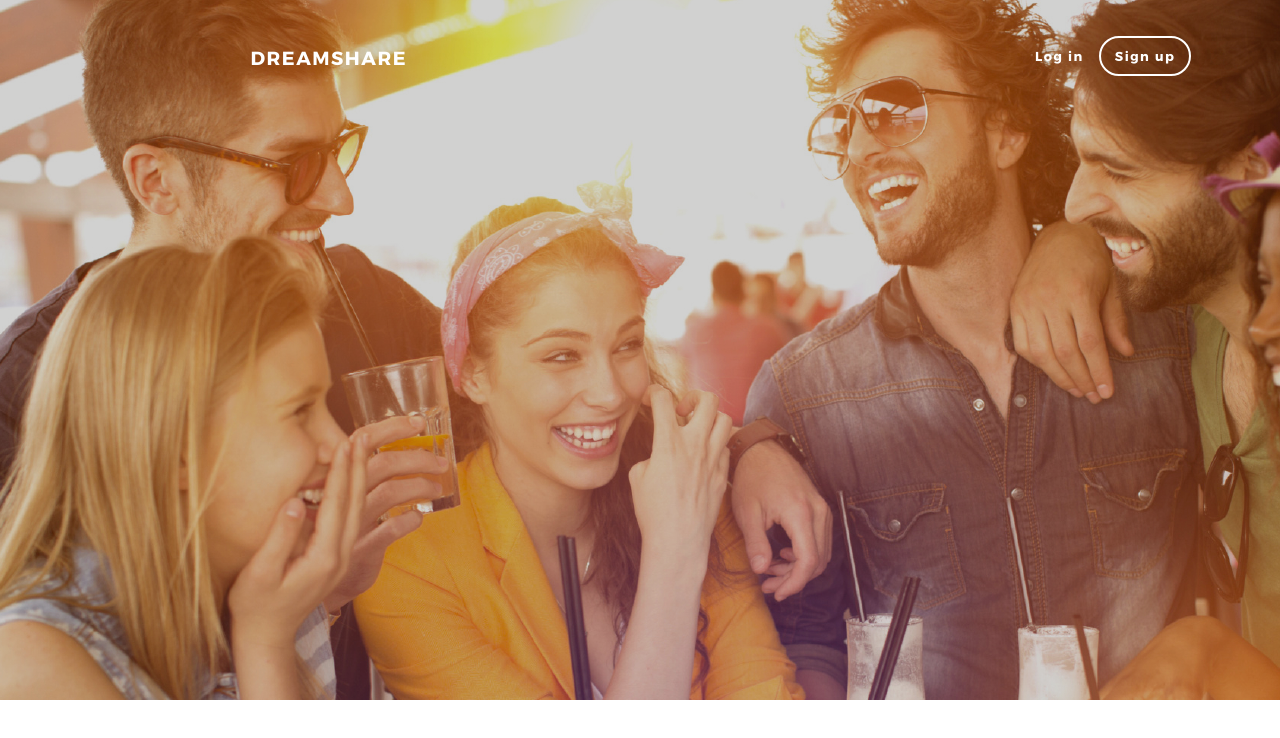
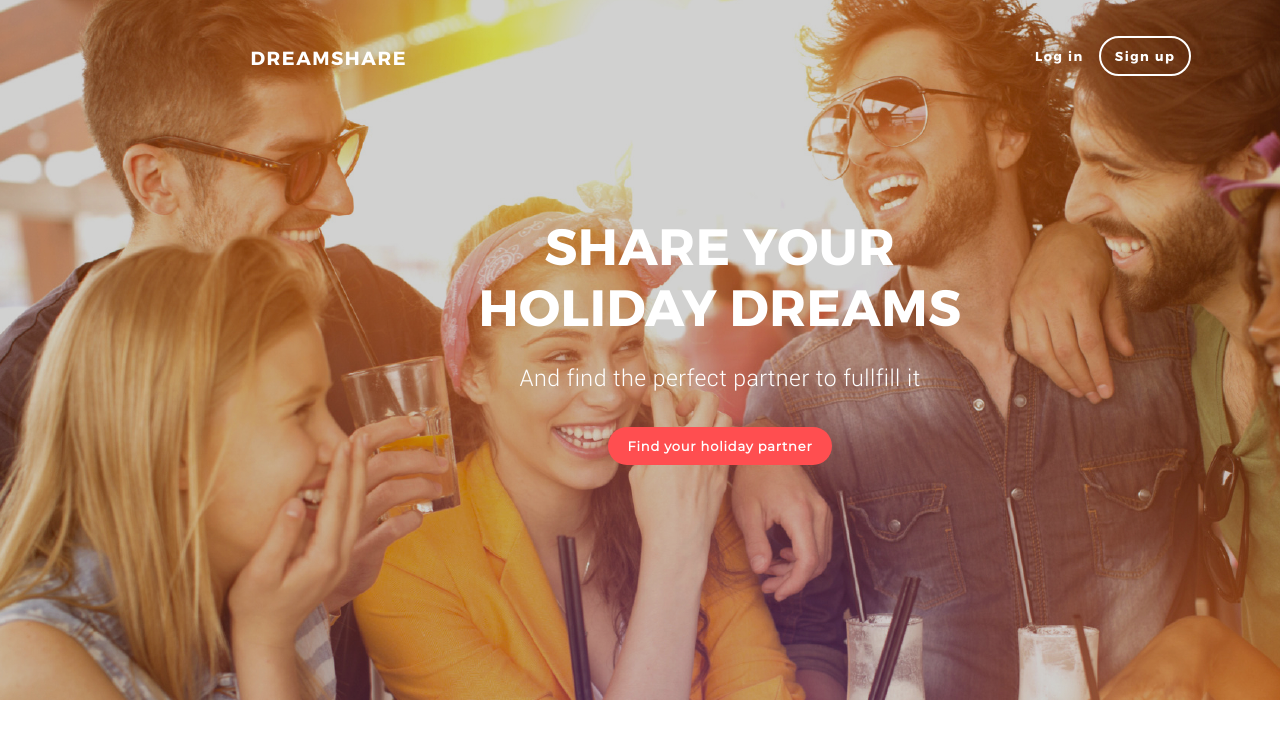
Before and after one commit to Grubiss/Digital, a plain HTML site: page index.html in a window 1280 px wide. Shown: the top 738 px of the page. Drawn offline with Linux system fonts and the light colour scheme.

Commit message:
header done

```diff
--- a/index.html
+++ b/index.html
@@ -18,7 +18,11 @@
                     <a class="sign_up" href="#">Sign up</a>
                 </div>
             </nav>
-
+            <div class="intro">
+                <h1>SHARE YOUR <br>HOLIDAY DREAMS</h1>
+                <h3>And find the perfect partner to fullfill it</h3>
+                <a href="#">Find your holiday partner</a>
+            </div>
         </header>
     </div>
 </body>
--- a/style.css
+++ b/style.css
@@ -24,7 +24,6 @@
     letter-spacing: 1.5px;
     position: relative;
     right: 35px;
-    /* margin-right: 128px; */
 }
 
 .login-box {
@@ -34,21 +33,10 @@
 }
 
 .login-box a {
-    /* /* text-decoration: none; */
     font-size: 13px;
-    /* margin-right: 10px;
-    margin-left: 30px;
-    margin-bottom: 7px; */
-}
-
-.logo {
-    /* margin-right: 379px; */
 }
 
 .log_in {
-    /* margin-top: 4px;
-    margin-bottom: 7px;
-    margin-right: 45px; */
     position: relative;
     bottom: 2px;
     left: 22px;
@@ -61,9 +49,49 @@
     border: 2px solid white;
     border-radius: 25px;
     padding: 10px 14px 10px 14px;
-    /* margin-top: 4px;
-    margin-right: 18px;
-    margin-bottom: 7px; */
+}
+
+.intro {
+    display: flex;
+    flex-direction: column;
+    align-items: center;
+    justify-content: space-around;
+    height: 585px;
+}
+
+.intro h1 {
+    text-align: center;
+    font-family: MontserratBold;
+    font-size: 51px;
+    position: relative;
+    top: 33px;
+    color: white;
+    letter-spacing: 0.5px;
+}
+
+.intro h3 {
+    text-align: center;
+    font-family: Roboto;
+    font-size: 23px;
+    position: relative;
+    bottom: 71px;
+    letter-spacing: 0.5px;
+    color: white;
+    font-weight: 500;
+}
+
+.intro a {
+    text-decoration: none;
+    font-family: MontserratRegular;
+    color: white;
+    font-size: 13px;
+    font-weight: 1000;
+    letter-spacing: 0.8px;
+    position: relative;
+    bottom: 169px;
+    padding: 11px 20px;
+    border-radius: 20px;
+    background: #ff4e50;
 }
 
 @font-face {
```
